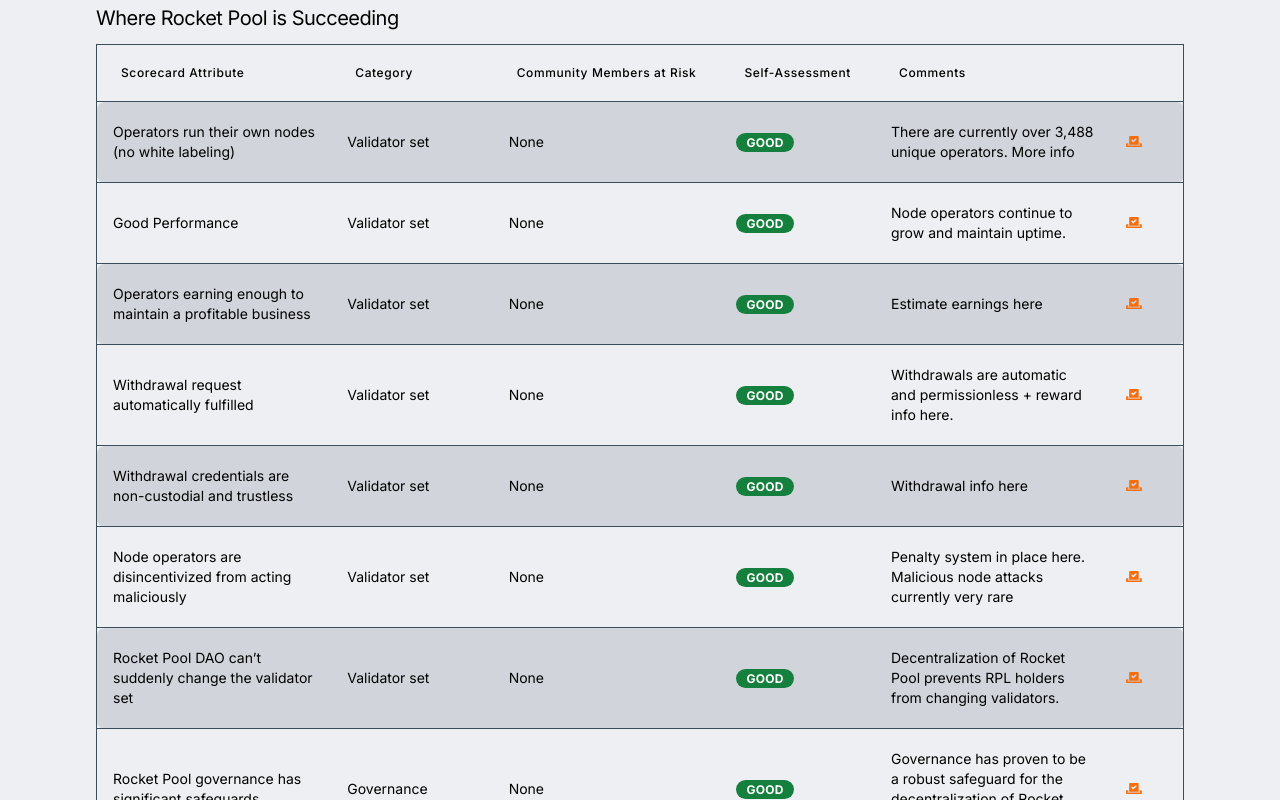
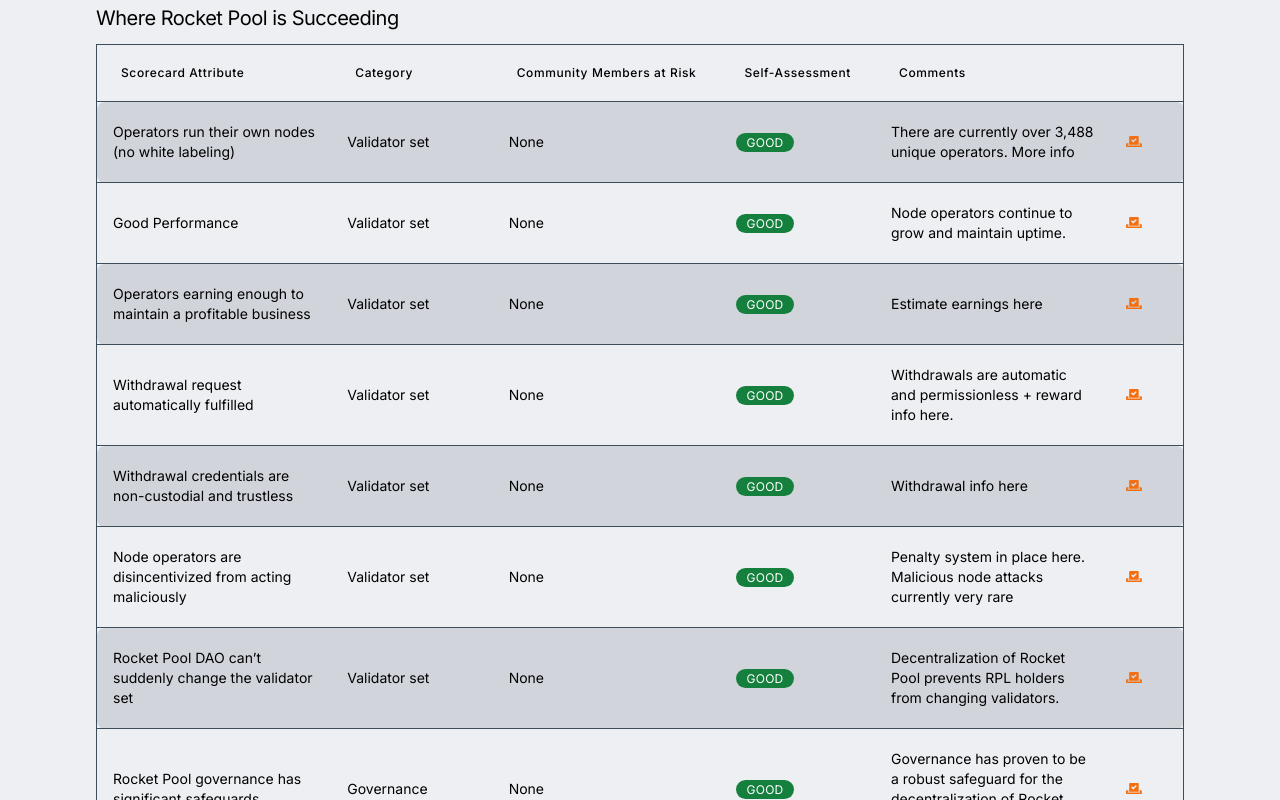
Before and after one commit to rocket-pool/RocketPool-Scorecard, a Next.js app: page / in a window 1280 px wide. Shown: the part 980-1780 px from the top of the page. Built offline with nearby package versions, Linux system fonts and the light colour scheme.

Commit message:
Remove bold from status component

```diff
--- a/src/components/Scorecard/TableComponents.tsx
+++ b/src/components/Scorecard/TableComponents.tsx
@@ -26,7 +26,7 @@
 function Status({ text }: StatusProps) {
   return (
       <td className="px-6 py-4 whitespace-nowrap td-class order-1 td-status-class ">
-        <span className={`px-2.5 py-0.5 rounded-full text-xs font-bold uppercase tracking-wide text-white ${getStatusColor(text)}`}>
+        <span className={`px-2.5 py-0.5 rounded-full text-xs uppercase tracking-wide text-white ${getStatusColor(text)}`}>
           {text}
         </span>
         <a href="https://rocketpool.net/" target="_blank" rel="noreferrer" className="inline-flex ml-auto md:hidden">
```
